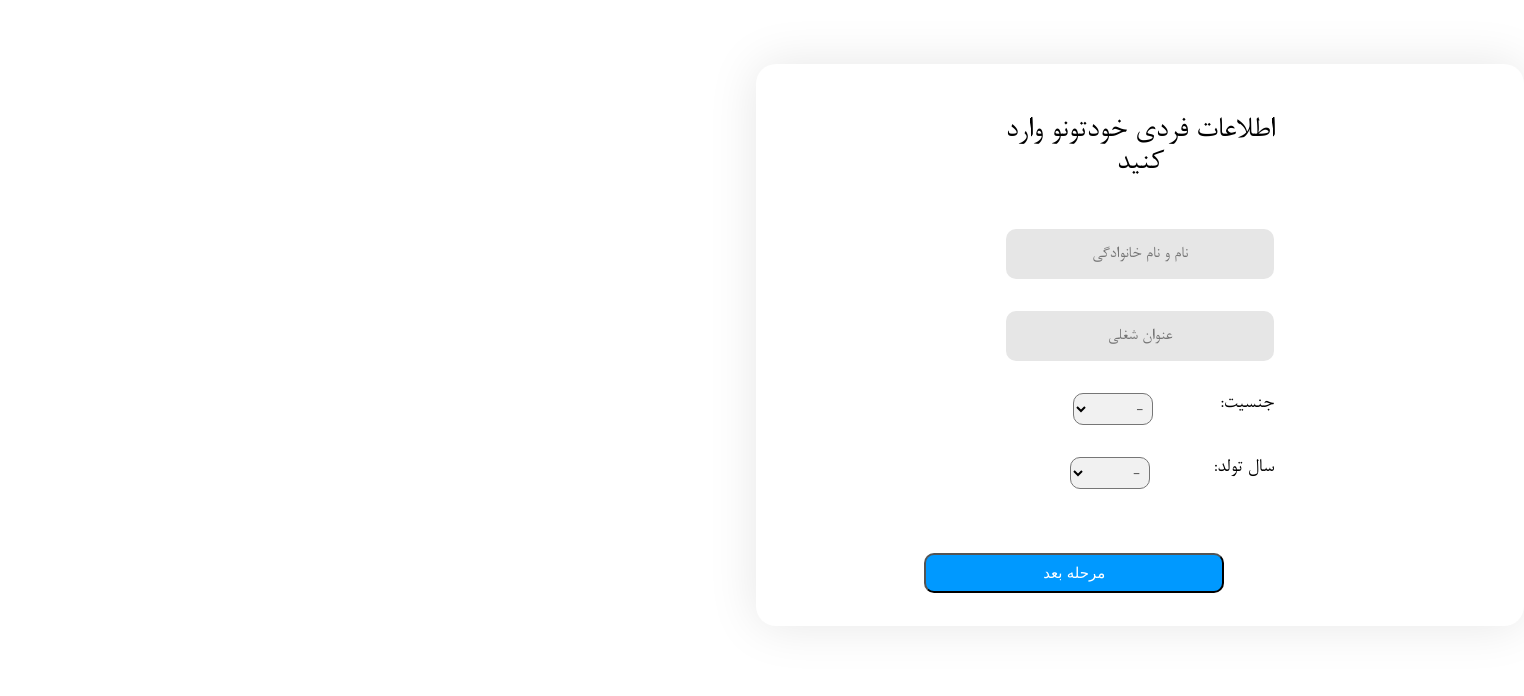
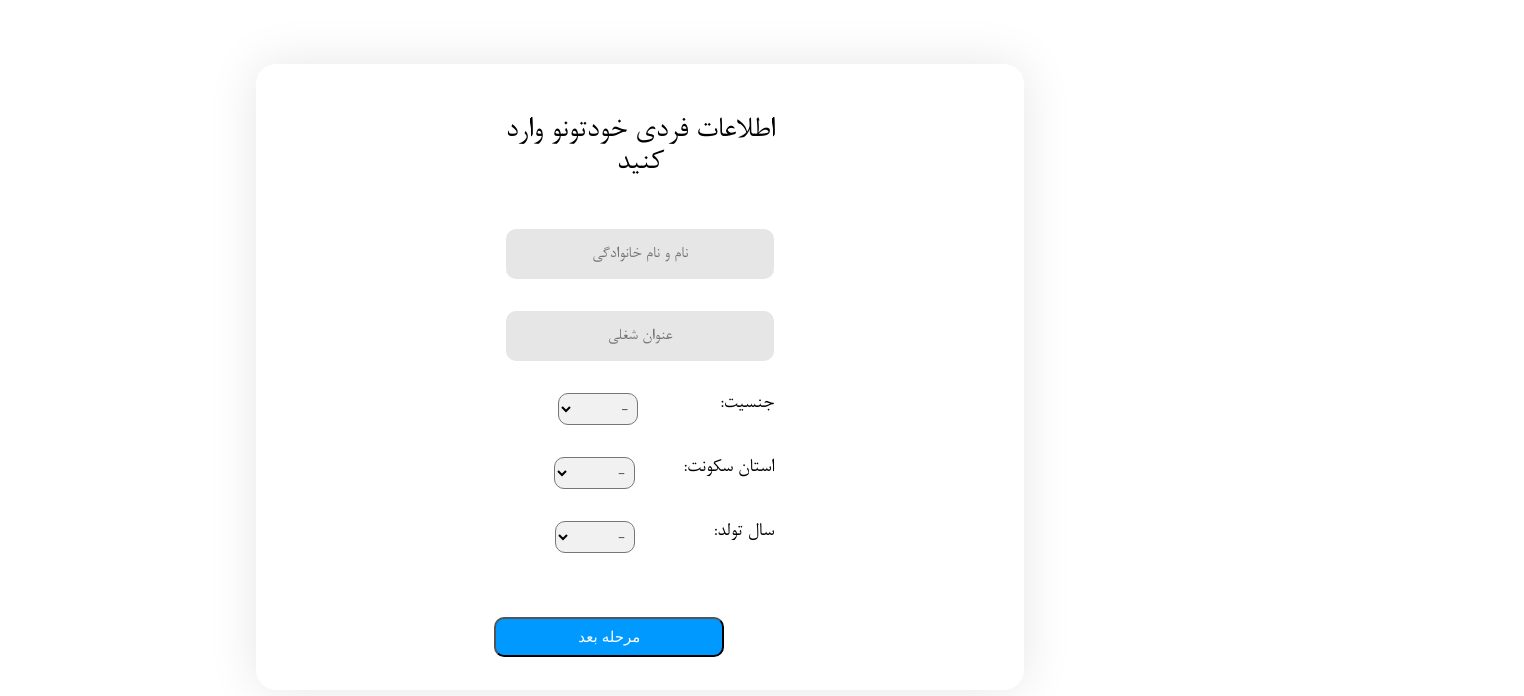
Before and after one commit to saeedkolivand/ResumeMaker, a React (Create React App) app in the folder client/: page /personalinfo in a window 1280 px wide. Shown: the top 696 px of the page, 1524 px wide, since content can reach past the window. Built offline with nearby package versions, Linux system fonts and the light colour scheme.

Commit message:
added skills animation ,added cities select

```diff
--- a/client/src/components/PersonalInfo/PersonalInfo.css
+++ b/client/src/components/PersonalInfo/PersonalInfo.css
@@ -7,7 +7,6 @@
     transition: all 0.3s linear;
     background-color: white;
     direction: rtl;
-    opacity: 0;
 }
 
 #PersonalInfo p {
@@ -36,6 +35,11 @@
     margin-bottom: 32px;
 }
 
+#PersonalInfo #form-wrapper #sex,
+#PersonalInfo #form-wrapper #birthYear {
+    margin-right: 30px;
+}
+
 #PersonalInfo button {
     margin-right: 39%;
     margin-top: 32px;
--- a/client/src/components/PersonalInfo/PersonalInfo.js
+++ b/client/src/components/PersonalInfo/PersonalInfo.js
@@ -1,4 +1,4 @@
-import React, {Component} from 'react';
+import React, { Component } from 'react';
 import "./PersonalInfo.css";
 import Button from "../UI/Button/Button";
 import Input from "../UI/Input/Input";
@@ -8,11 +8,6 @@ class PersonalInfo extends Component {
 
     state = {
         outAnim: false
-    };
-
-    personalInfoStyle = {
-        transform: 'translateX(500px)',
-        opacity: 1
     };
     personalInfoData = {};
 
@@ -41,10 +36,10 @@ class PersonalInfo extends Component {
             const jobTitleInput = document.getElementById('jobTitle');
             const fullNameInput = document.getElementById('fullName');
             const borderStyle = "1px solid red";
-            if (jobTitleInput.value === '') {
+            if (!jobTitleInput.value.length) {
                 jobTitleInput.style.border = borderStyle;
             }
-            if (fullNameInput.value === '') {
+            if (!fullNameInput.value.length) {
                 fullNameInput.style.border = borderStyle;
             }
         }
@@ -62,28 +57,40 @@ class PersonalInfo extends Component {
         }
     };
 
+    renderCities = ()=> [
+        'آذربایجان شرقی','آذربایجان غربی','اردبیل','اصفهان',
+        'البرز','ایلام','بوشهر','تهران','چهارمحال و بختیاری','خراسان جنوبی','خراسان رضوی','خراسان شمالی','خوزستان',
+        'زنجان','سمنان','سیستان و بلوچستان','فارس','قزوین','قم','کردستان','کرمان','کرمانشاه',
+        'کهگیلویه وبویراحمد','گلستان','گیلان','لرستان','مازندران','مرکزی','هرمزگان','همدان','یزد'
+    ]
+
     render() {
+
+        let personalInfoStyle = {};
         console.log('PersonalInfo', this.state);
         if (this.state.outAnim) {
-            this.personalInfoStyle = {
+            personalInfoStyle = {
                 transform: 'translateX(500px)',
                 opacity: 1
             }
         }
 
         return (
-            <div id="PersonalInfo" style={this.personalInfoStyle}>
+            <div id="PersonalInfo" style={personalInfoStyle}>
                 <p>اطلاعات فردی خودتونو وارد کنید</p>
                 <div id="form-wrapper">
                     <Input id="fullName" changed={this.handleInputChange} placeholder="نام و نام خانوادگی"
-                           autocomplete="off" type="text" name="fullName"/><br/>
+                        autocomplete="off" type="text" name="fullName" /><br />
                     <Input id="jobTitle" changed={this.handleInputChange} autocomplete="off" placeholder="عنوان شغلی"
-                           type="text"/><br/>
+                        type="text" /><br />
                     <label>جنسیت: </label>
                     <Select id="sex" changed={this.handleInputChange}
-                            options={['مرد' , 'زن']}/><br/>
+                        options={['مرد', 'زن']} /><br />
+                    <label>استان سکونت:</label>
+                    <Select id="city" changed={this.handleInputChange}
+                        options={this.renderCities()} /><br />
                     <label id="yearLabel">سال تولد: </label>
-                    <Select id="birthYear" changed={this.handleInputChange} options={this.createSelectItems()}/><br/>
+                    <Select id="birthYear" changed={this.handleInputChange} options={this.createSelectItems()} /><br />
                 </div>
                 <Button bgColor="#0099ff" color="white" clicked={this.clickHandler}>
                     مرحله بعد
--- a/client/src/components/Skills/Skills.js
+++ b/client/src/components/Skills/Skills.js
@@ -6,8 +6,11 @@ import Select from '../UI/Select/Select';
 
 class Skills extends Component {
 
+
+
     state = {
-        skills: []
+        skills: [],
+        outAnim: false
     };
 
     levels = [
@@ -39,6 +42,12 @@ class Skills extends Component {
             document.getElementById('skillInput').value = '';
             document.getElementById('skillInput').focus();
             document.getElementById('levelSelector').value = '-';
+        } else {
+            const skillInput = document.getElementById('skillInput');
+            const borderStyle = "1px solid red";
+            if (!skillInput.value.length) {
+                skillInput.style.border = borderStyle;
+            }
         }
     };
 
@@ -53,13 +62,19 @@ class Skills extends Component {
     };
 
     handleSubmit = () => {
+
+        this.setState({
+            outAnim: true
+        }, () => setTimeout(() => {
             this.props.history.push({
                 pathname: '/workexperience',
                 state: {
                     ...this.props.location.state,
-                Skills : this.state.skills
+                    Skills: this.state.skills
                 }
             });
+        }, 300));
+
     }
 
 
@@ -96,8 +111,15 @@ class Skills extends Component {
     }
 
     render() {
+        let skillStyle= {};
+        if (this.state.outAnim) {
+            skillStyle = {
+                transform: 'translateX(500px)',
+                opacity: 0
+            }
+        }
         return (
-            <div id="skills">
+            <div id="skills" style={skillStyle}>
                 <p>مهارت ها</p>
                 <div id="formWrapper">
                     <Input id="skillInput" changed={this.handleAddNewSkillText} value={this.state.skill}
--- a/client/src/components/UI/Button/Button.css
+++ b/client/src/components/UI/Button/Button.css
@@ -2,7 +2,7 @@
     margin: 0;
     padding: 0;
     box-sizing: border-box;
-    width: 300px;
+    width: 30%;
     height: 40px;
     border-radius: 10px;
     font-size: 15px;
```
Lines whose indentation alone changed are shown as unchanged.
